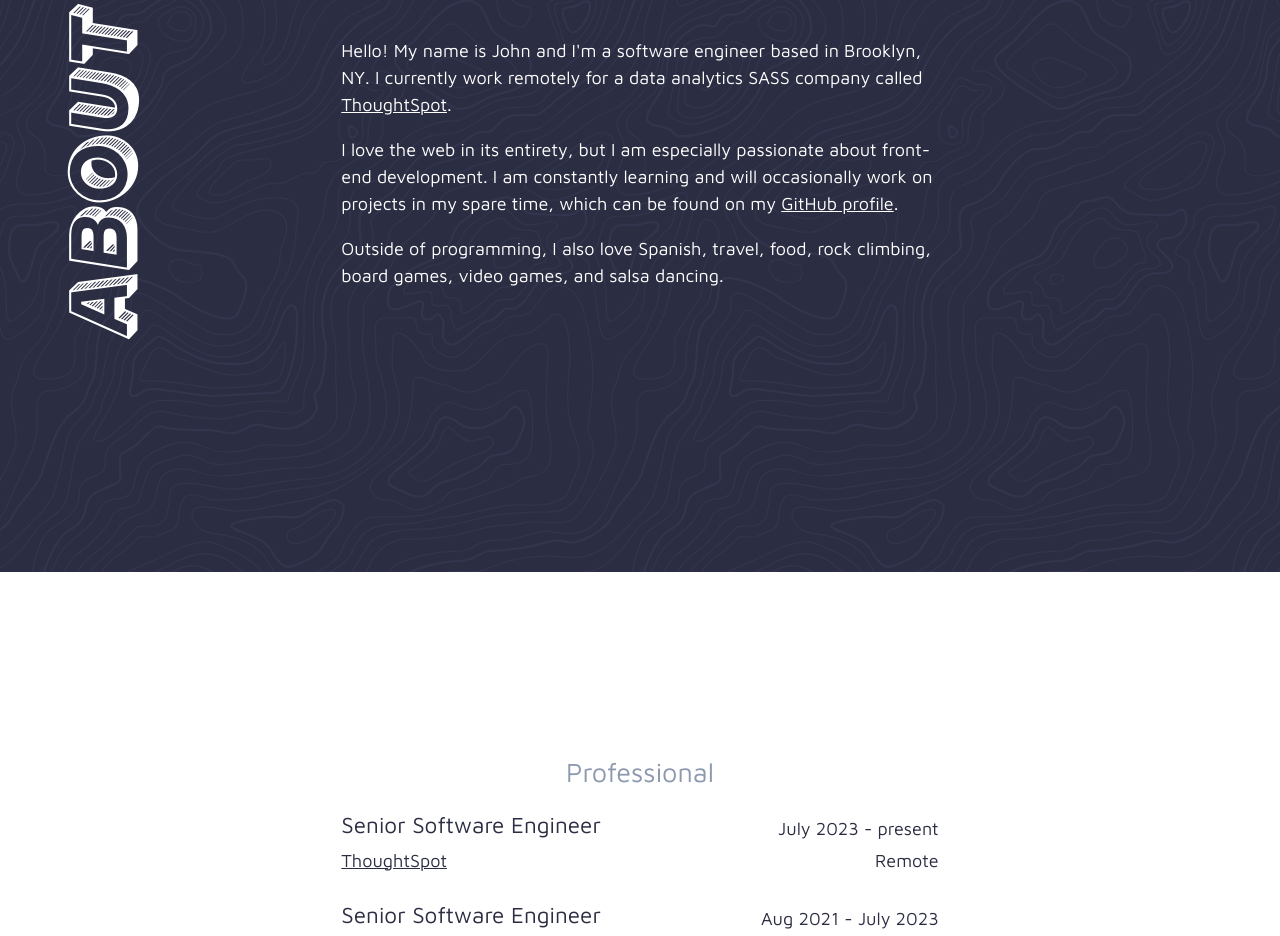
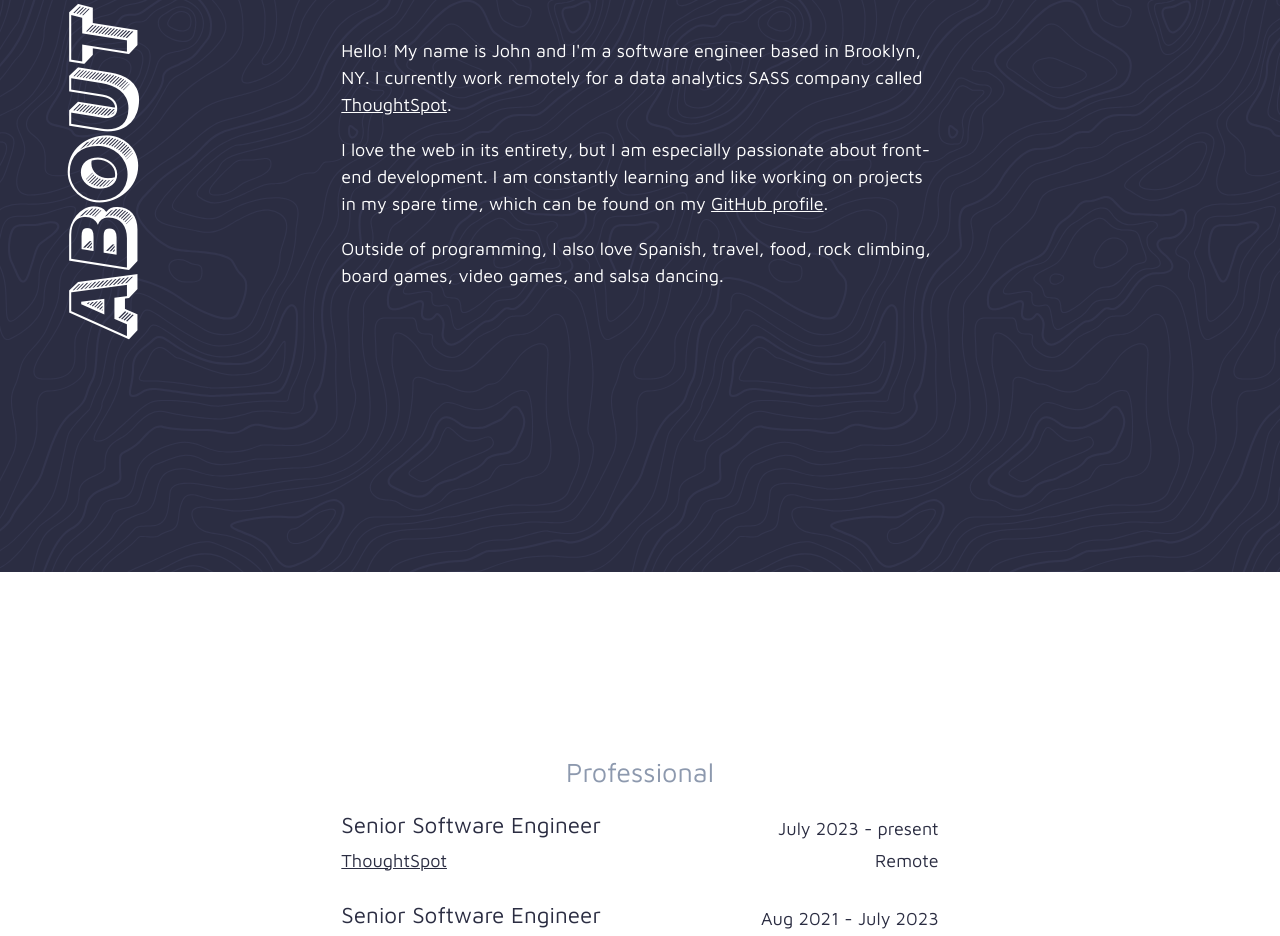
Before and after one commit to johnnycopes/personal-site, a website: page index.html in a window 1280 px wide. Shown: the part 1028-1964 px from the top of the page. Drawn offline with Linux system fonts and the light colour scheme.

Commit message:
Tweaks wording in bio

```diff
--- a/index.html
+++ b/index.html
@@ -17,7 +17,7 @@
 	<h2 class="header about-header">about</h2>
 	<div class="section about">
 		<p class="copy">Hello! My name is John and I'm a software engineer based in Brooklyn, NY. I currently work remotely for a data analytics SASS company called <a href="https://www.thoughtspot.com/" target="_blank">ThoughtSpot</a>.
-		<p class="copy">I love the web in its entirety, but I am especially passionate about front-end development. I am constantly learning and will occasionally work on projects in my spare time, which can be found on my <a href="https://github.com/johnnycopes" target="_blank">GitHub profile</a>.</p>
+		<p class="copy">I love the web in its entirety, but I am especially passionate about front-end development. I am constantly learning and like working on projects in my spare time, which can be found on my <a href="https://github.com/johnnycopes" target="_blank">GitHub profile</a>.</p>
 		<p class="copy">Outside of programming, I also love Spanish, travel, food, rock climbing, board games, video games, and salsa dancing.</p>
 	</div>
 	<div class="bg about-bg"></div>
```
